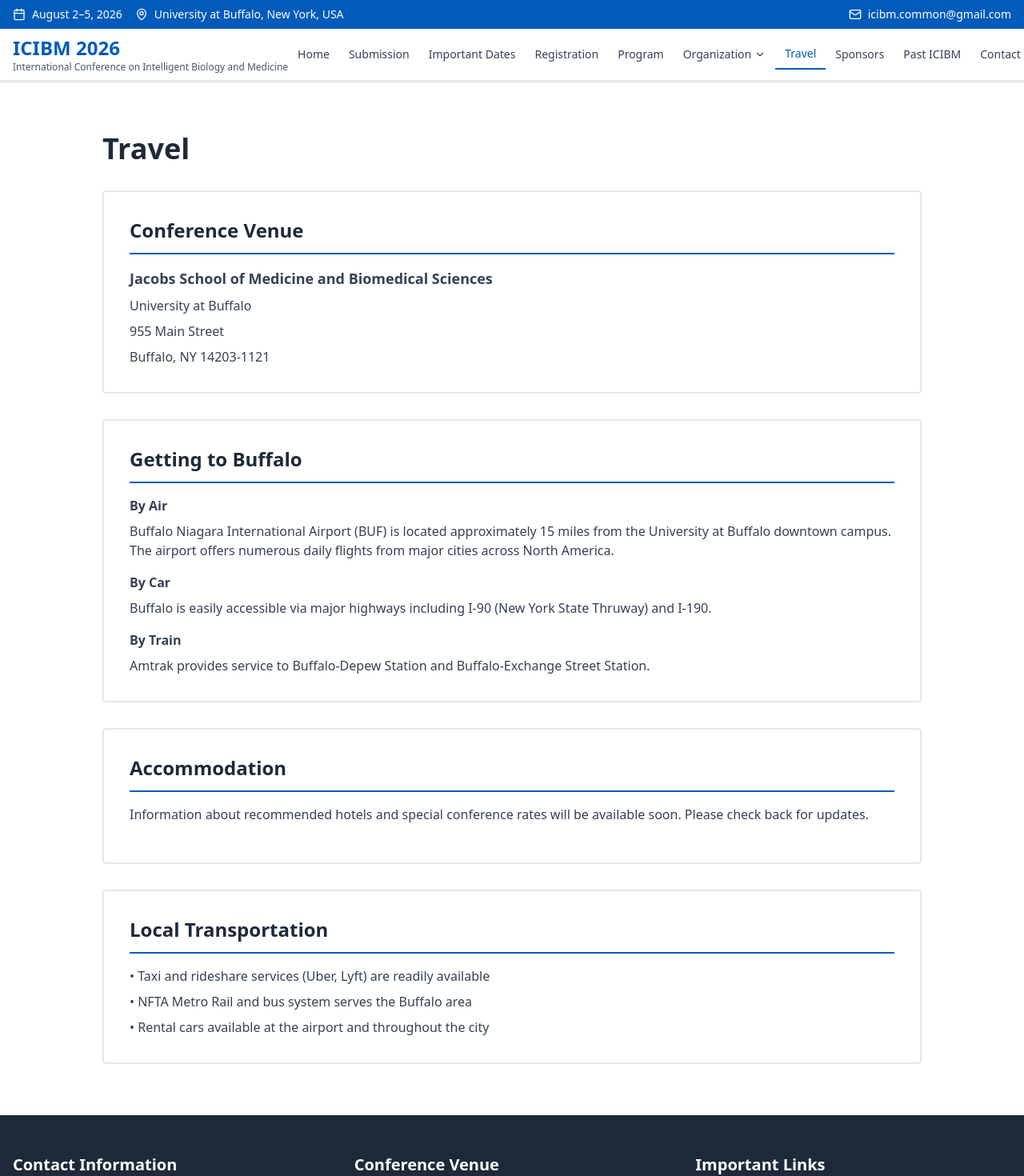
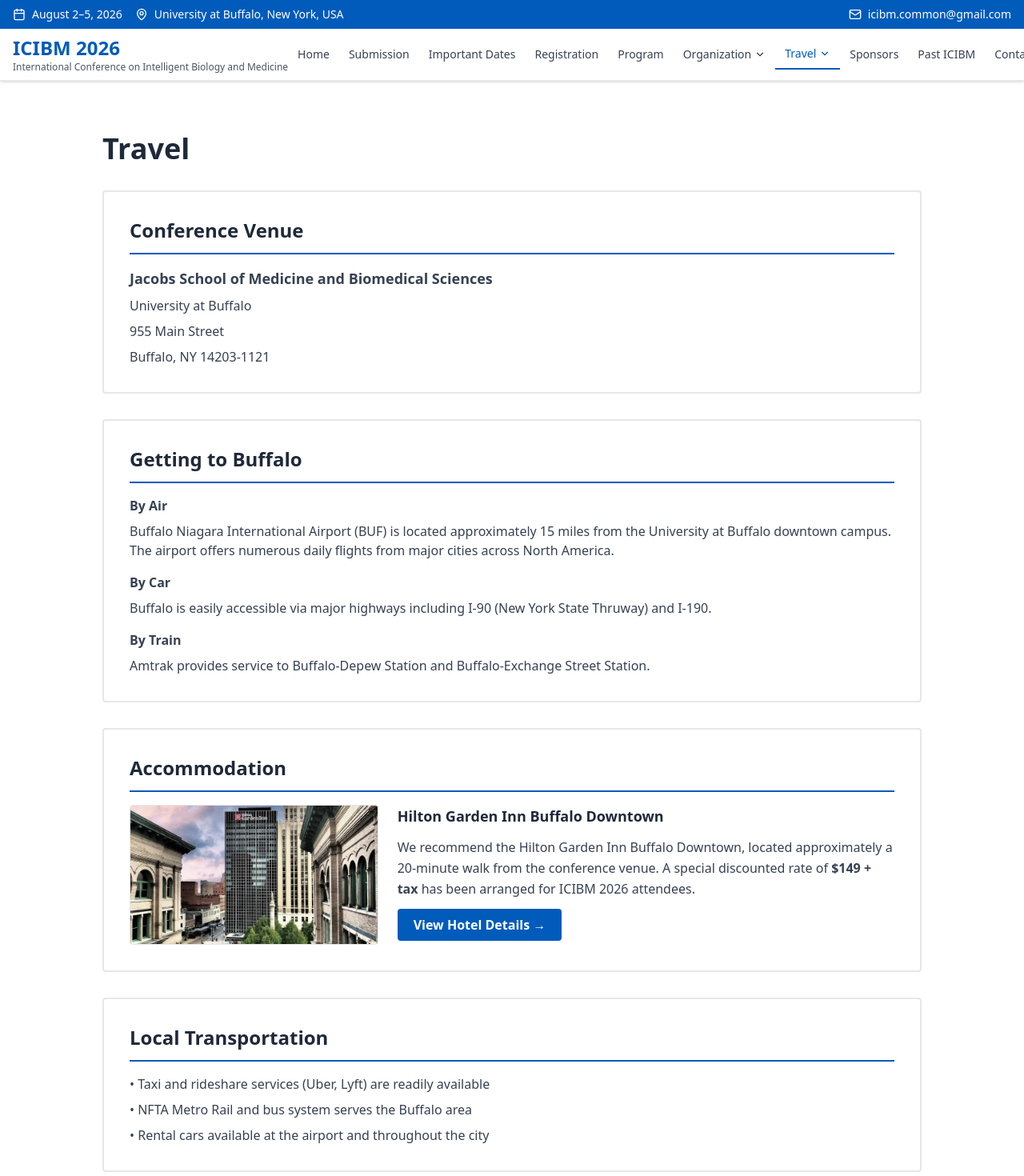
Before and after one commit to hoanglongraspi/ic, a React (Vite) app: page /travel in a window 1280 px wide. Shown: the top 1470 px of the page at 80% size. Built offline with nearby package versions, Linux system fonts and the light colour scheme.

Commit message:
add hotel

```diff
--- a/src/App.tsx
+++ b/src/App.tsx
@@ -10,6 +10,7 @@ import ProgramPage from "./pages/ProgramPage";
 import OrganizationPage from "./pages/OrganizationPage";
 import ProgramCommitteePage from "./pages/ProgramCommitteePage";
 import TravelPage from "./pages/TravelPage";
+import HotelPage from "./pages/HotelPage";
 import SponsorsPage from "./pages/SponsorsPage";
 import PastConferencesPage from "./pages/PastConferencesPage";
 import ContactPage from "./pages/ContactPage";
@@ -29,6 +30,7 @@ export default function App() {
           <Route path="/organization" element={<OrganizationPage />} />
           <Route path="/program-committee" element={<ProgramCommitteePage />} />
           <Route path="/travel" element={<TravelPage />} />
+          <Route path="/hotel" element={<HotelPage />} />
           <Route path="/sponsors" element={<SponsorsPage />} />
           <Route path="/past-conferences" element={<PastConferencesPage />} />
           <Route path="/contact" element={<ContactPage />} />
--- a/src/components/layout/Navbar.tsx
+++ b/src/components/layout/Navbar.tsx
@@ -11,8 +11,7 @@ type NavItem = {
 
 export default function Navbar() {
   const [open, setOpen] = React.useState(false);
-  const [dropdownOpen, setDropdownOpen] = React.useState(false);
-  const dropdownRef = React.useRef<HTMLDivElement>(null);
+  const [openDropdown, setOpenDropdown] = React.useState<string | null>(null);
   const location = useLocation();
 
   const navItems: NavItem[] = [
@@ -29,15 +28,23 @@ export default function Navbar() {
         { path: "/program-committee", label: "Program Committee" },
       ],
     },
-    { path: "/travel", label: "Travel" },
+    {
+      path: "/travel",
+      label: "Travel",
+      children: [
+        { path: "/travel", label: "Travel Info" },
+        { path: "/hotel", label: "Hotel" },
+      ],
+    },
     { path: "/sponsors", label: "Sponsors" },
     { path: "/past-conferences", label: "Past ICIBM" },
     { path: "/contact", label: "Contact" },
   ];
 
-  const isOrganizationActive =
-    location.pathname === "/organization" ||
-    location.pathname === "/program-committee";
+  const isItemActive = (item: NavItem) =>
+    item.children
+      ? item.children.some((c) => c.path === location.pathname)
+      : location.pathname === item.path;
 
   return (
     <nav className="bg-white border-b-2 border-gray-200 sticky top-0 z-50 shadow-sm">
@@ -57,14 +64,13 @@ export default function Navbar() {
               item.children ? (
                 <div
                   key={item.path}
-                  ref={dropdownRef}
                   className="relative"
-                  onMouseEnter={() => setDropdownOpen(true)}
-                  onMouseLeave={() => setDropdownOpen(false)}
+                  onMouseEnter={() => setOpenDropdown(item.path)}
+                  onMouseLeave={() => setOpenDropdown(null)}
                 >
                   <button
                     className={`flex items-center gap-1 px-3 py-2 text-sm font-medium whitespace-nowrap transition-colors ${
-                      isOrganizationActive
+                      isItemActive(item)
                         ? "text-[#005bbb] border-b-2 border-[#005bbb]"
                         : "text-gray-700 hover:text-[#005bbb]"
                     }`}
@@ -72,17 +78,17 @@ export default function Navbar() {
                     {item.label}
                     <ChevronDown
                       size={14}
-                      className={`transition-transform duration-200 ${dropdownOpen ? "rotate-180" : ""}`}
+                      className={`transition-transform duration-200 ${openDropdown === item.path ? "rotate-180" : ""}`}
                     />
                   </button>
 
-                  {dropdownOpen && (
+                  {openDropdown === item.path && (
                     <div className="absolute top-full left-0 bg-white border border-gray-200 rounded shadow-lg min-w-[200px] z-50">
                       {item.children.map((child) => (
                         <Link
                           key={child.path}
                           to={child.path}
-                          onClick={() => setDropdownOpen(false)}
+                          onClick={() => setOpenDropdown(null)}
                           className={`block px-4 py-3 text-sm whitespace-nowrap transition-colors hover:bg-gray-50 hover:text-[#005bbb] ${
                             location.pathname === child.path
                               ? "text-[#005bbb] font-semibold bg-blue-50"
--- /dev/null
+++ b/src/pages/HotelPage.tsx
@@ -0,0 +1,113 @@
+export default function HotelPage() {
+  const bookingUrl = "https://group.hiltongardeninn.com/jen4qr";
+  const hotelMapUrl =
+    "https://www.google.com/maps/place/Hilton+Garden+Inn+Buffalo+Downtown/@42.8861051,-78.8740023,17z/data=!4m9!3m8!1s0x89d31248f4a50a2d:0x4ebbf6168ff66b79!5m2!4m1!1i2!8m2!3d42.8861051!4d-78.8740023!16s%2Fg%2F11bbx073ds";
+  const mapEmbedUrl =
+    "https://maps.google.com/maps?q=Hilton+Garden+Inn+Buffalo+Downtown,+Buffalo,+NY&t=&z=15&ie=UTF8&iwloc=&output=embed";
+
+  return (
+    <div className="py-16 px-4">
+      <div className="max-w-5xl mx-auto">
+        <h1 className="text-4xl font-bold mb-8 text-gray-800">
+          Hotel Information
+        </h1>
+
+        <div className="space-y-8">
+          <div className="bg-white border-2 border-gray-200 rounded p-8">
+            <h2 className="text-2xl font-bold text-gray-800 mb-4 pb-3 border-b-2 border-[#005bbb]">
+              Hilton Garden Inn Buffalo Downtown
+            </h2>
+
+            <div className="grid md:grid-cols-2 gap-6 mb-6">
+              <img
+                src="/hilton-buffalo.jpg"
+                alt="Hilton Garden Inn Buffalo Downtown"
+                className="w-full h-auto rounded border border-gray-200"
+              />
+              <div className="text-gray-700 space-y-4">
+                <p className="leading-relaxed">
+                  For hotel accommodations, we recommend staying at the{" "}
+                  <span className="font-semibold">
+                    Hilton Garden Inn Buffalo Downtown
+                  </span>
+                  , which is approximately a 20-minute walk from the conference
+                  venue. We have arranged a special discounted rate for ICIBM
+                  2026 attendees.
+                </p>
+                <p className="leading-relaxed">
+                  Please note that rooms available at this discounted rate are
+                  limited. If you have any special needs or are unable to book a
+                  room using the conference rate, please contact us at{" "}
+                  <a
+                    href="mailto:icibm.common@gmail.com"
+                    className="text-[#005bbb] hover:underline"
+                  >
+                    icibm.common@gmail.com
+                  </a>
+                  .
+                </p>
+              </div>
+            </div>
+
+            <div className="bg-blue-50 border-l-4 border-[#005bbb] p-5 rounded mb-6">
+              <h3 className="font-bold text-gray-800 mb-2">
+                Special Conference Room Rate
+              </h3>
+              <p className="text-gray-700 mb-3">
+                <span className="font-semibold">$149 + tax and fees</span> — 2
+                Queen or King
+              </p>
+              <p className="text-gray-700">
+                Reservation details: please use this{" "}
+                <a
+                  href={bookingUrl}
+                  target="_blank"
+                  rel="noopener noreferrer"
+                  className="text-[#005bbb] font-semibold hover:underline"
+                >
+                  Special Link
+                </a>{" "}
+                to make a reservation.
+              </p>
+            </div>
+
+            <a
+              href={bookingUrl}
+              target="_blank"
+              rel="noopener noreferrer"
+              className="inline-block bg-[#005bbb] text-white font-semibold px-6 py-3 rounded hover:bg-[#004a99] transition-colors"
+            >
+              Book Your Room
+            </a>
+          </div>
+
+          <div className="bg-white border-2 border-gray-200 rounded p-8">
+            <h2 className="text-2xl font-bold text-gray-800 mb-4 pb-3 border-b-2 border-[#005bbb]">
+              Map and Directions
+            </h2>
+            <div className="aspect-video w-full rounded overflow-hidden border border-gray-200 mb-4">
+              <iframe
+                title="Hilton Garden Inn Buffalo Downtown Map"
+                src={mapEmbedUrl}
+                width="100%"
+                height="100%"
+                style={{ border: 0 }}
+                loading="lazy"
+                referrerPolicy="no-referrer-when-downgrade"
+                allowFullScreen
+              />
+            </div>
+            <a
+              href={hotelMapUrl}
+              target="_blank"
+              rel="noopener noreferrer"
+              className="text-[#005bbb] hover:underline font-semibold"
+            >
+              Open in Google Maps →
+            </a>
+          </div>
+        </div>
+      </div>
+    </div>
+  );
+}
--- a/src/pages/TravelPage.tsx
+++ b/src/pages/TravelPage.tsx
@@ -1,3 +1,5 @@
+import { Link } from "react-router-dom";
+
 export default function TravelPage() {
   return (
     <div className="py-16 px-4">
@@ -72,10 +74,33 @@ export default function TravelPage() {
             <h2 className="text-2xl font-bold text-gray-800 mb-4 pb-3 border-b-2 border-[#005bbb]">
               Accommodation
             </h2>
-            <p className="text-gray-700 mb-4">
-              Information about recommended hotels and special conference rates
-              will be available soon. Please check back for updates.
-            </p>
+            <div className="grid md:grid-cols-[1fr_2fr] gap-6 items-start">
+              <Link to="/hotel" className="block">
+                <img
+                  src="/hilton-buffalo.jpg"
+                  alt="Hilton Garden Inn Buffalo Downtown"
+                  className="w-full h-auto rounded border border-gray-200 hover:opacity-90 transition-opacity"
+                />
+              </Link>
+              <div className="text-gray-700 space-y-3">
+                <h3 className="font-bold text-lg text-gray-800">
+                  Hilton Garden Inn Buffalo Downtown
+                </h3>
+                <p className="leading-relaxed">
+                  We recommend the Hilton Garden Inn Buffalo Downtown, located
+                  approximately a 20-minute walk from the conference venue. A
+                  special discounted rate of{" "}
+                  <span className="font-semibold">$149 + tax</span> has been
+                  arranged for ICIBM 2026 attendees.
+                </p>
+                <Link
+                  to="/hotel"
+                  className="inline-block bg-[#005bbb] text-white font-semibold px-5 py-2 rounded hover:bg-[#004a99] transition-colors"
+                >
+                  View Hotel Details →
+                </Link>
+              </div>
+            </div>
           </div>
 
           <div className="bg-white border-2 border-gray-200 rounded p-8">
```
Also changed, not shown: public/hilton-buffalo.jpg (added), 1 other file (tests, documents, lock files or other folders).
